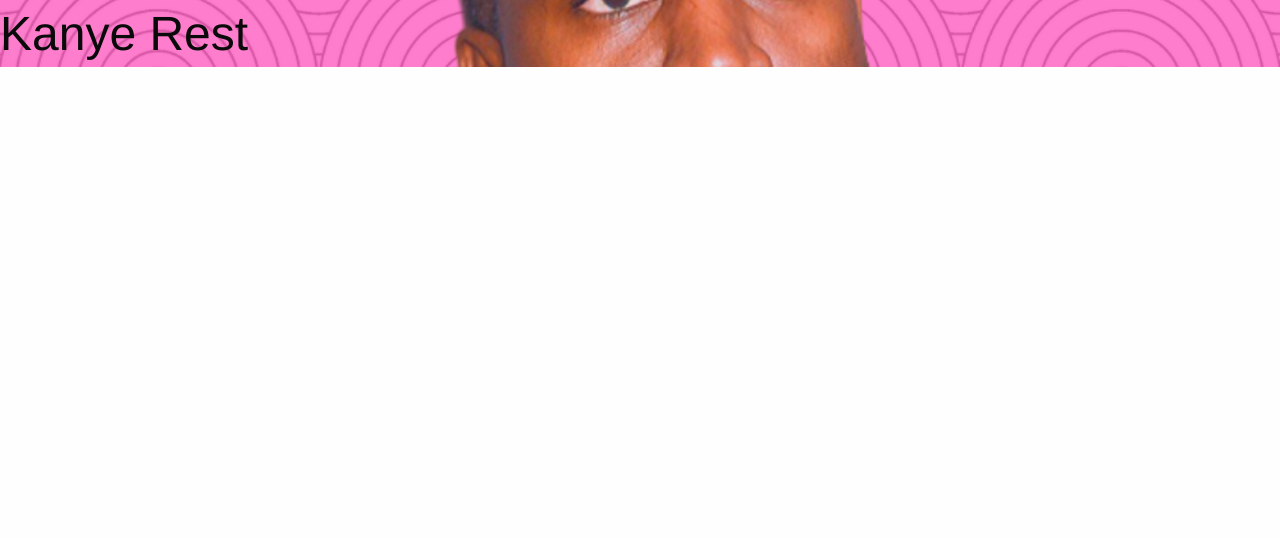
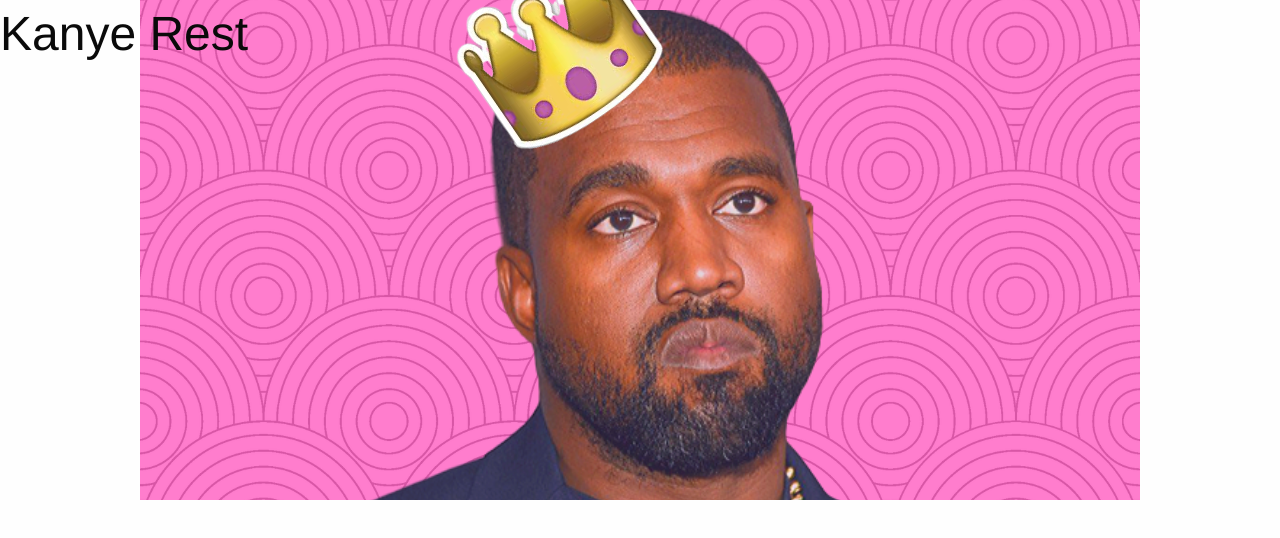
Before and after one commit to emilyepozzi/p1-g13, a plain HTML site: page index.html in a window 1280 px wide. Drawn offline with nearby package versions, Linux system fonts and the light colour scheme.

```diff
--- a/style.css
+++ b/style.css
@@ -1,6 +1,6 @@
 .jumbotron {
-    min-height: 100%;
-    background: url(./images/Christian_Genius_Billionaire_Kanye_West.png) no-repeat center center;
-    background-size: cover;
+    width: 100vw;
+    background: url(./images/Christian_Genius_Billionaire_Kanye_West.png) no-repeat center;
+    height: 500px;
 
 }
```
Also changed, not shown: index.html (+0 -3 lines).
